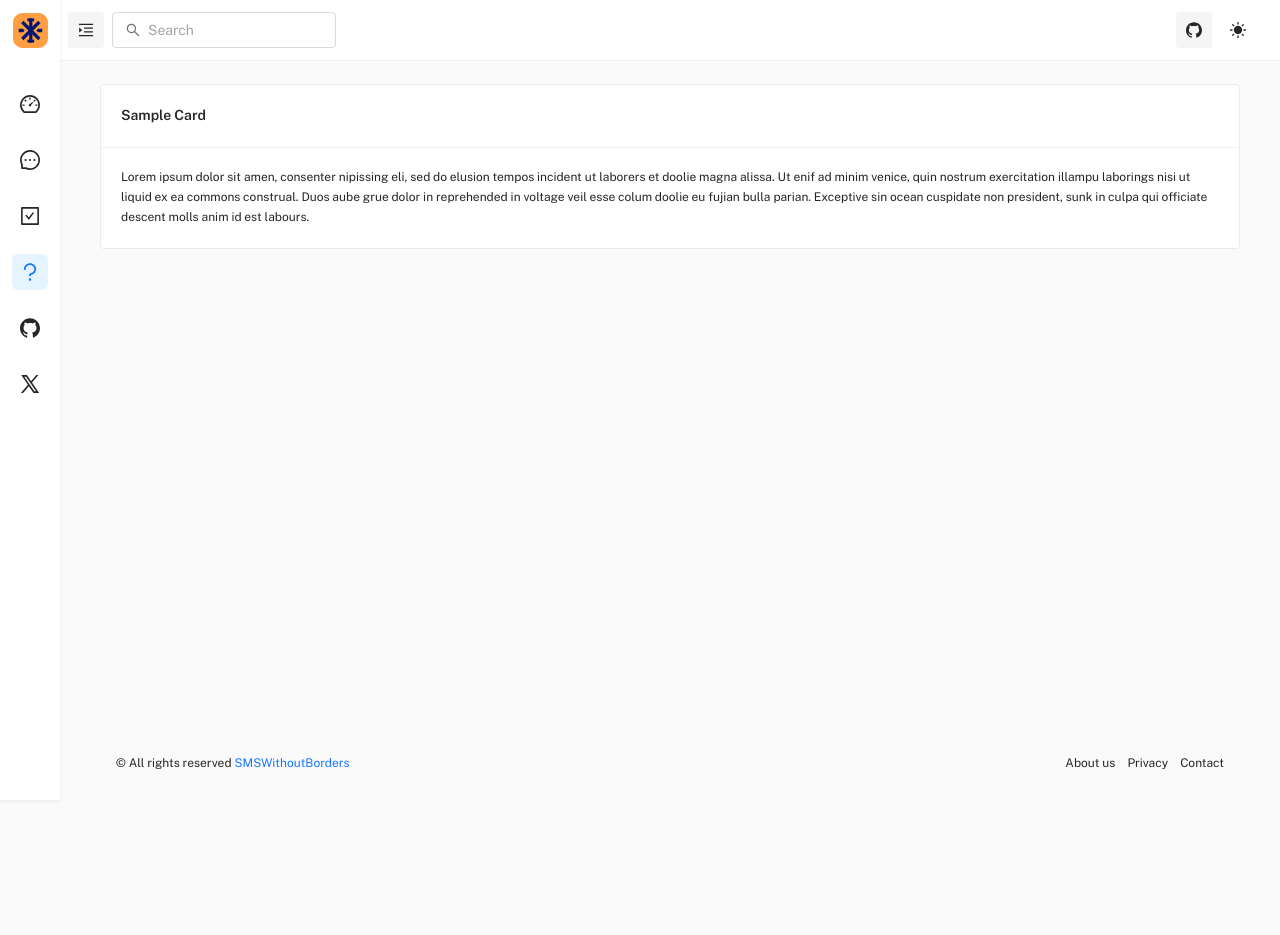
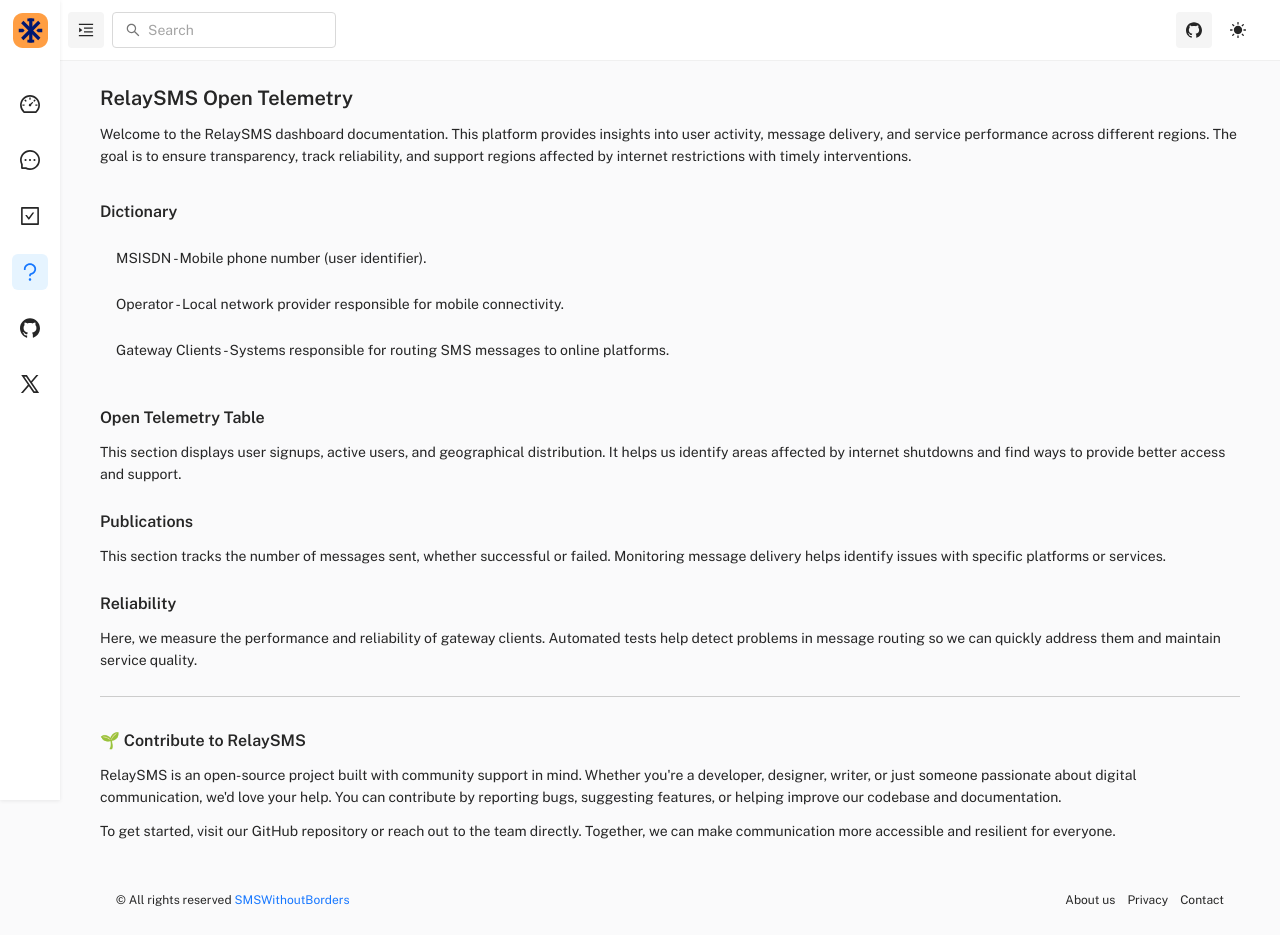
Before and after one commit to smswithoutborders/RelaySMS-Telemetry, a React (Vite) app: page /dashboard/documentation in a window 1280 px wide. Before the commit the page ends 800 px from the top, so only its background shows below. Built offline with nearby package versions, Linux system fonts and the light colour scheme.

Commit message:
update reset button, documentation page & grid

```diff
--- a/src/pages/dashboard/default.jsx
+++ b/src/pages/dashboard/default.jsx
@@ -23,6 +23,7 @@
 import { DatePicker } from '@mui/x-date-pickers/DatePicker';
 import { LocalizationProvider } from '@mui/x-date-pickers/LocalizationProvider';
 import { AdapterDayjs } from '@mui/x-date-pickers/AdapterDayjs';
+import dayjs from 'dayjs';
 
 import CountryTable from '../../sections/dashboard/default/CountryTable';
 
@@ -80,11 +81,22 @@
   };
 
   const handleResetFilters = () => {
+    const resetStartDate = dayjs('2021-01-01');
+    const resetEndDate = dayjs();
+
     setCategory('signup');
     setGranularity('month');
     setGroupBy('country');
-    setStartDate(null);
-    setEndDate(null);
+    setStartDate(resetStartDate);
+    setEndDate(resetEndDate);
+
+    setFiltersApplied({
+      category: 'signup',
+      startDate: resetStartDate.format('YYYY-MM-DD'),
+      endDate: resetEndDate.format('YYYY-MM-DD'),
+      granularity: 'month',
+      groupBy: 'country'
+    });
   };
 
   const today = new Date().toISOString().split('T')[0];
@@ -141,7 +153,7 @@
         <AnalyticEcommerce
           title="Sign-up Users"
           count={metrics.totalSignupUsers.toLocaleString()}
-          percentage={metrics.percentages.totalSignupUsers}
+          // percentage={metrics.percentages.totalSignupUsers}
           extra="Number of Signups"
         />
       </Grid>
@@ -149,7 +161,7 @@
         <AnalyticEcommerce
           title="Users"
           count={metrics.totalUsers.toLocaleString()}
-          percentage={metrics.percentages.totalUsers}
+          // percentage={metrics.percentages.totalUsers}
           extra="Number of current users"
         />
       </Grid>
@@ -157,7 +169,7 @@
         <AnalyticEcommerce
           title="Active Users"
           count={metrics.totalActiveUsers.toLocaleString()}
-          percentage={metrics.percentages.totalActiveUsers}
+          // percentage={metrics.percentages.totalActiveUsers}
           extra="Number of users with tokens"
         />
       </Grid>
@@ -165,7 +177,7 @@
         <AnalyticEcommerce
           title="Bridge First Users"
           count={metrics.totalSignupsFromBridges.toLocaleString()}
-          percentage={metrics.percentages.totalSignupsFromBridges}
+          // percentage={metrics.percentages.totalSignupsFromBridges}
           extra="Number of users via bridges"
         />
       </Grid>
@@ -173,7 +185,7 @@
         <AnalyticEcommerce
           title="Publications"
           count={metrics.totalPublications.toLocaleString()}
-          percentage={metrics.percentages.totalPublications}
+          // percentage={metrics.percentages.totalPublications}
           extra="Number of messages published"
         />
       </Grid>
@@ -181,9 +193,7 @@
         <AnalyticEcommerce
           title="Countries"
           count={metrics.totalSignupCountries.toLocaleString()}
-          percentage={metrics.percentages.totalSignupCountries}
-          isLoss
-          color="warning"
+          // percentage={metrics.percentages.totalSignupCountries}
           extra="Available countries with users"
         />
       </Grid>
@@ -196,12 +206,12 @@
               <Typography variant="h6" color="text.secondary" sx={{ mb: 2 }}>
                 Filters
               </Typography>
-              <Grid container spacing={4}>
+              <Grid container spacing={2} sx={{ width: '100%' }}>
                 {/* Category Filter */}
-                <Grid size={{ xs: 12, md: 7, lg: 3 }}>
-                  <FormControl fullWidth sx={{ height: '70px' }}>
+                <Grid xs={12} md={3} lg={4}>
+                  <FormControl fullWidth>
                     <InputLabel>Category</InputLabel>
-                    <Select value={category} onChange={(e) => setCategory(e.target.value)} label="Category">
+                    <Select sx={{ height: '53px' }} value={category} onChange={(e) => setCategory(e.target.value)} label="Category">
                       <MenuItem value="signup">Sign-up Users</MenuItem>
                       <MenuItem value="retained">Users</MenuItem>
                     </Select>
@@ -209,25 +219,43 @@
                 </Grid>
 
                 {/* Start Date */}
-                <Grid size={{ xs: 12, md: 5, lg: 2 }}>
-                  <DatePicker fullWidth label="Start Date" value={startDate} onChange={(newValue) => setStartDate(newValue)} />
+                <Grid xs={12} md={3} lg={2}>
+                  <DatePicker
+                    label="Start Date"
+                    value={startDate}
+                    onChange={(newValue) => setStartDate(newValue)}
+                    slotProps={{ textField: { fullWidth: true } }}
+                  />
                 </Grid>
 
                 {/* End Date */}
-                <Grid size={{ xs: 12, md: 5, lg: 2 }}>
-                  <DatePicker fullWidth label="End Date" value={endDate} onChange={(newValue) => setEndDate(newValue)} />
+                <Grid xs={12} md={3} lg={2}>
+                  <DatePicker
+                    label="End Date"
+                    value={endDate}
+                    onChange={(newValue) => setEndDate(newValue)}
+                    slotProps={{ textField: { fullWidth: true } }}
+                  />
                 </Grid>
 
-                <Grid size={{ xs: 12, md: 5, lg: 2 }}>
-                  <Button type="button" fullWidth sx={{ px: 4 }} variant="contained" onClick={handleApplyFilters}>
-                    Apply
-                  </Button>
-                </Grid>
-
-                <Grid size={{ xs: 12, md: 5, lg: 2 }}>
-                  <Button fullWidth startIcon={<ReloadOutlined />} sx={{ px: 4 }} variant="outlined" onClick={handleResetFilters}>
-                    Reset
-                  </Button>
+                {/* Buttons */}
+                <Grid xs={12} md={3} lg={4} container spacing={1}>
+                  <Grid xs={6} md={12} lg={6}>
+                    <Button sx={{ height: '53px', px: 4 }} fullWidth variant="contained" onClick={handleApplyFilters}>
+                      Apply
+                    </Button>
+                  </Grid>
+                  <Grid xs={6} md={12} lg={6}>
+                    <Button
+                      sx={{ height: '53px', px: 4 }}
+                      fullWidth
+                      startIcon={<ReloadOutlined />}
+                      variant="outlined"
+                      onClick={handleResetFilters}
+                    >
+                      Reset
+                    </Button>
+                  </Grid>
                 </Grid>
               </Grid>
             </Box>
--- a/src/pages/extra-pages/documentation.jsx
+++ b/src/pages/extra-pages/documentation.jsx
@@ -1,20 +1,85 @@
 // material-ui
+import { Box, List, ListItem, ListItemText } from '@mui/material';
 import Typography from '@mui/material/Typography';
 
 // project imports
 import MainCard from 'components/MainCard';
 
-// ==============================|| SAMPLE PAGE ||============================== //
+// ==============================|| DOCUMENTATION PAGE ||============================== //
 
 export default function Documentation() {
   return (
-    <MainCard title="Sample Card">
-      <Typography variant="body2">
-        Lorem ipsum dolor sit amen, consenter nipissing eli, sed do elusion tempos incident ut laborers et doolie magna alissa. Ut enif ad
-        minim venice, quin nostrum exercitation illampu laborings nisi ut liquid ex ea commons construal. Duos aube grue dolor in
-        reprehended in voltage veil esse colum doolie eu fujian bulla parian. Exceptive sin ocean cuspidate non president, sunk in culpa qui
-        officiate descent molls anim id est labours.
+    <Box>
+      <Typography variant="h4" gutterBottom>
+        RelaySMS Open Telemetry
       </Typography>
-    </MainCard>
+      <Typography variant="body1" gutterBottom>
+        Welcome to the RelaySMS dashboard documentation. This platform provides insights into user activity, message delivery, and service
+        performance across different regions. The goal is to ensure transparency, track reliability, and support regions affected by
+        internet restrictions with timely interventions.
+      </Typography>
+
+      <Box sx={{ my: 3 }}>
+        <List>
+          <Typography variant="h5" gutterBottom>
+            Dictionary
+          </Typography>
+          <ListItem>
+            <ListItemText primary="MSISDN - Mobile phone number (user identifier)." />
+          </ListItem>
+          <ListItem>
+            <ListItemText primary="Operator - Local network provider responsible for mobile connectivity." />
+          </ListItem>
+          <ListItem>
+            <ListItemText primary="Gateway Clients - Systems responsible for routing SMS messages to online platforms." />
+          </ListItem>
+        </List>
+      </Box>
+
+      <Box sx={{ my: 3 }}>
+        <Typography variant="h5" gutterBottom>
+          Open Telemetry Table
+        </Typography>
+        <Typography variant="body1" gutterBottom>
+          This section displays user signups, active users, and geographical distribution. It helps us identify areas affected by internet
+          shutdowns and find ways to provide better access and support.
+        </Typography>
+      </Box>
+
+      <Box sx={{ my: 3 }}>
+        <Typography variant="h5" gutterBottom>
+          Publications
+        </Typography>
+        <Typography variant="body1" gutterBottom>
+          This section tracks the number of messages sent, whether successful or failed. Monitoring message delivery helps identify issues
+          with specific platforms or services.
+        </Typography>
+      </Box>
+
+      <Box sx={{ my: 3 }}>
+        <Typography variant="h5" gutterBottom>
+          Reliability
+        </Typography>
+        <Typography variant="body1" gutterBottom>
+          Here, we measure the performance and reliability of gateway clients. Automated tests help detect problems in message routing so we
+          can quickly address them and maintain service quality.
+        </Typography>
+      </Box>
+
+      <Box sx={{ my: 3, pt: 4, borderTop: '1px solid #ccc' }}>
+        <Typography variant="h5" gutterBottom>
+          🌱 Contribute to RelaySMS
+        </Typography>
+        <Typography variant="body1" gutterBottom>
+          RelaySMS is an open-source project built with community support in mind. Whether you're a developer, designer, writer, or just
+          someone passionate about digital communication, we'd love your help. You can contribute by reporting bugs, suggesting features, or
+          helping improve our codebase and documentation.
+        </Typography>
+        <Typography variant="body1" gutterBottom>
+          To get started, visit our GitHub repository or reach out to the team directly. Together, we can make communication more accessible
+          and resilient for everyone.
+        </Typography>
+      </Box>
+    </Box>
   );
 }
--- a/src/pages/publication/publications.jsx
+++ b/src/pages/publication/publications.jsx
@@ -291,7 +291,7 @@
                 <Grid item xs={12} sm={6} md={3}>
                   <FormControl fullWidth>
                     <InputLabel>Platform</InputLabel>
-                    <Select value={platform} onChange={(e) => setPlatform(e.target.value)} label="Platform">
+                    <Select sx={{ height: '53px' }} value={platform} onChange={(e) => setPlatform(e.target.value)} label="Platform">
                       <MenuItem value="">All</MenuItem>
                       <MenuItem value="gmail">Gmail</MenuItem>
                       <MenuItem value="twitter">Twitter</MenuItem>
@@ -304,7 +304,7 @@
                 <Grid item xs={12} sm={6} md={3}>
                   <FormControl fullWidth>
                     <InputLabel>Status</InputLabel>
-                    <Select value={status} onChange={(e) => setStatus(e.target.value)} label="Status">
+                    <Select sx={{ height: '53px' }} value={status} onChange={(e) => setStatus(e.target.value)} label="Status">
                       <MenuItem value="">All</MenuItem>
                       <MenuItem value="published">Published</MenuItem>
                       <MenuItem value="failed">Failed</MenuItem>
@@ -315,7 +315,7 @@
                 <Grid item xs={12} sm={6} md={3}>
                   <FormControl fullWidth>
                     <InputLabel>Source</InputLabel>
-                    <Select value={source} onChange={(e) => setSource(e.target.value)} label="Source">
+                    <Select sx={{ height: '53px' }} value={source} onChange={(e) => setSource(e.target.value)} label="Source">
                       <MenuItem value="">All</MenuItem>
                       <MenuItem value="platforms">Platform</MenuItem>
                       <MenuItem value="bridges">Bridge</MenuItem>
@@ -332,12 +332,18 @@
                 </Grid>
 
                 <Grid item xs={6} sm={6} md={2}>
-                  <Button fullWidth variant="contained" onClick={handleApplyFilters}>
+                  <Button sx={{ height: '53px', px: 4 }} fullWidth variant="contained" onClick={handleApplyFilters}>
                     Apply
                   </Button>
                 </Grid>
                 <Grid item xs={6} sm={6} md={2}>
-                  <Button fullWidth variant="outlined" startIcon={<ReloadOutlined />} onClick={handleResetFilters}>
+                  <Button
+                    sx={{ height: '53px', px: 4 }}
+                    fullWidth
+                    variant="outlined"
+                    startIcon={<ReloadOutlined />}
+                    onClick={handleResetFilters}
+                  >
                     Reset
                   </Button>
                 </Grid>
--- a/src/pages/reliability/reliabilityTable.jsx
+++ b/src/pages/reliability/reliabilityTable.jsx
@@ -273,11 +273,11 @@
               <Typography variant="h6" color="text.secondary" sx={{ mb: 2 }}>
                 Filters
               </Typography>
-              <Grid container spacing={2}>
+              <Grid container spacing={2} alignItems="center">
                 <Grid item xs={12} sm={6} md={3}>
                   <FormControl fullWidth>
                     <InputLabel>Country</InputLabel>
-                    <Select value={country} onChange={(e) => setCountry(e.target.value)} label="Country">
+                    <Select sx={{ height: 53 }} value={country} onChange={(e) => setCountry(e.target.value)} label="Country">
                       <MenuItem value="">All</MenuItem>
                       {availableCountries.map((c) => (
                         <MenuItem key={c} value={c}>
@@ -288,11 +288,10 @@
                   </FormControl>
                 </Grid>
 
-                {/* New Operator Filter */}
-                <Grid item xs={12} sm={6} md={3}>
+                <Grid item xs={12} sm={6} md={2}>
                   <FormControl fullWidth>
                     <InputLabel>Operator</InputLabel>
-                    <Select value={operator} onChange={(e) => setOperator(e.target.value)} label="Operator">
+                    <Select sx={{ height: 53 }} value={operator} onChange={(e) => setOperator(e.target.value)} label="Operator">
                       <MenuItem value="">All</MenuItem>
                       {availableOperators.map((o) => (
                         <MenuItem key={o} value={o}>
@@ -303,17 +302,23 @@
                   </FormControl>
                 </Grid>
 
-                <Grid item xs={12} sm={6} md={3}>
-                  <DatePicker label="Date" value={dateFilter} onChange={(newValue) => setDateFilter(newValue)} fullWidth />
+                <Grid item xs={12} sm={6} md={2}>
+                  <DatePicker
+                    label="Date"
+                    value={dateFilter}
+                    onChange={(newValue) => setDateFilter(newValue)}
+                    slotProps={{ textField: { fullWidth: true, sx: { height: 53 } } }}
+                  />
                 </Grid>
 
-                <Grid item xs={6} sm={6} md={2}>
-                  <Button fullWidth variant="contained" onClick={handleApplyFilters}>
+                <Grid item xs={6} sm={3} md={2}>
+                  <Button sx={{ height: 53 }} fullWidth variant="contained" onClick={handleApplyFilters}>
                     Apply
                   </Button>
                 </Grid>
-                <Grid item xs={6} sm={6} md={2}>
-                  <Button fullWidth variant="outlined" startIcon={<ReloadOutlined />} onClick={handleResetFilters}>
+
+                <Grid item xs={6} sm={3} md={3}>
+                  <Button sx={{ height: 53 }} fullWidth variant="outlined" startIcon={<ReloadOutlined />} onClick={handleResetFilters}>
                     Reset
                   </Button>
                 </Grid>
```
